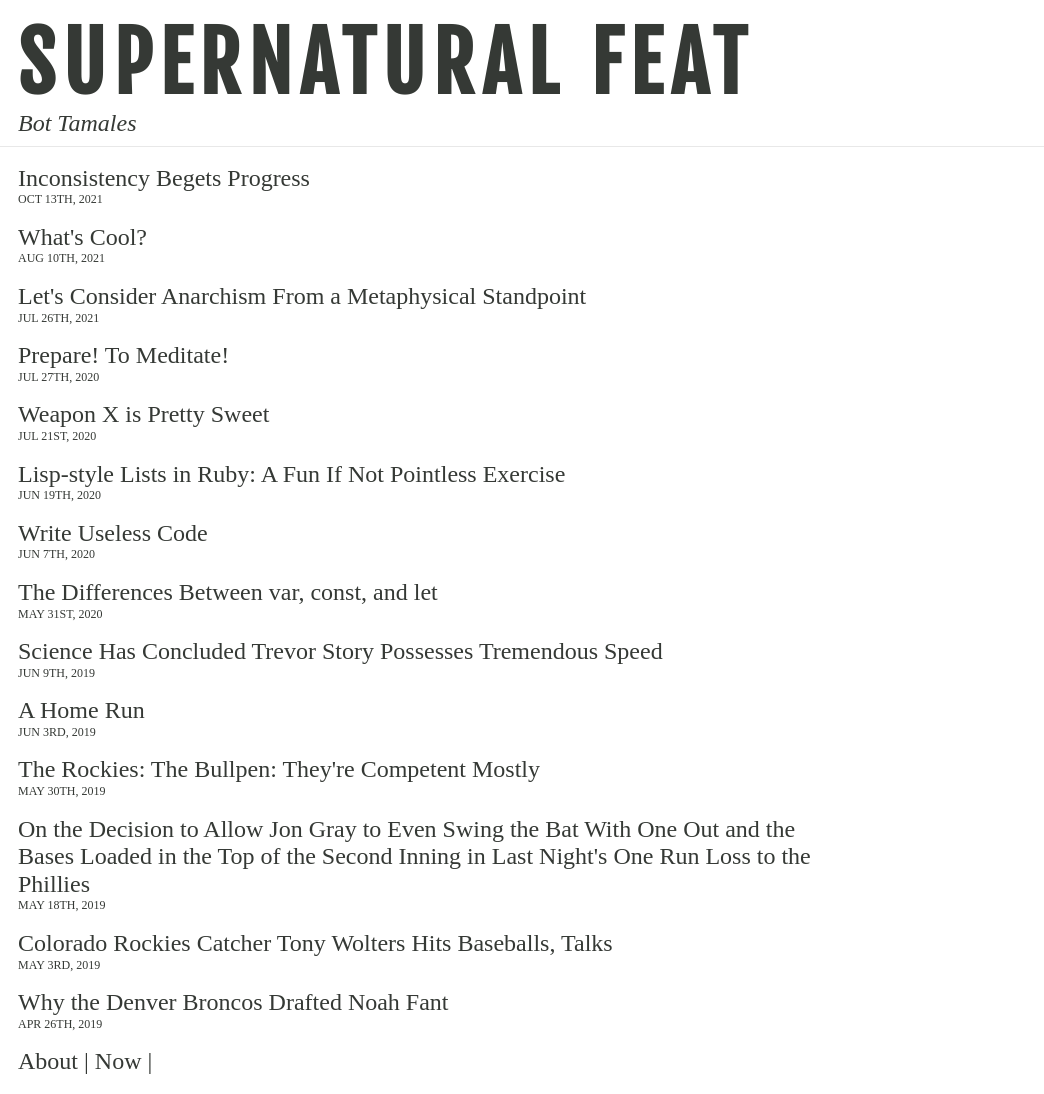
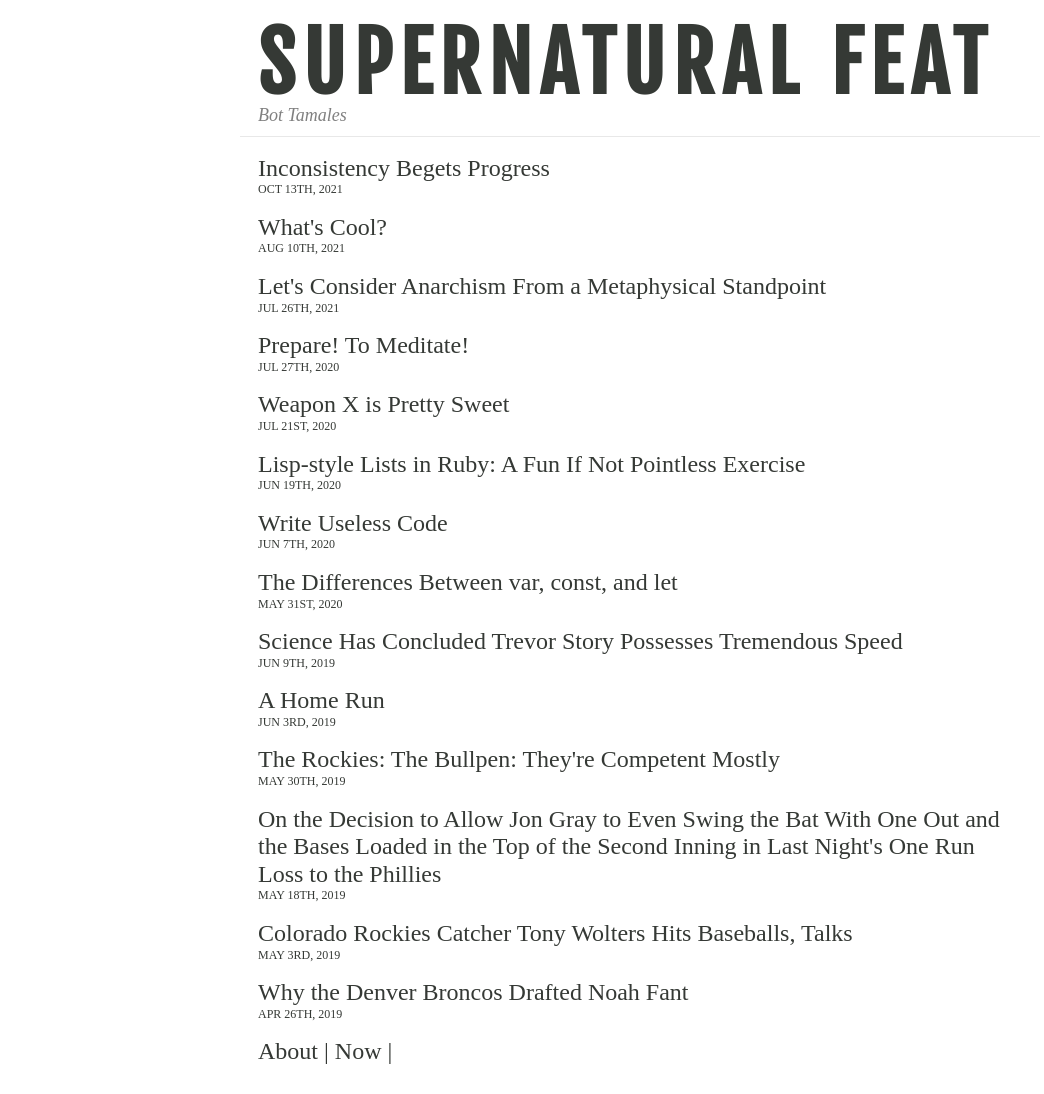
Before and after one commit to jgoggles/jgoggles.github.io, a Jekyll site: the page built from index.html, in a window 1280 px wide. Shown: the whole page, without its empty margins (0-1044 px from the left). Built offline with Jekyll 4.4.1, drawn with Linux system fonts in a browser that asks for light colours.

Commit message:
More styles (#15)

```diff
--- a/_includes/header.html
+++ b/_includes/header.html
@@ -1,4 +1,4 @@
 <header>
   <h1><a href="/">Supernatural&nbsp;Feat</a></h1>
-  <i>Bot Tamales</i>
+  <i class="tag">Bot Tamales</i>
 </header>
--- a/_sass/_base.scss
+++ b/_sass/_base.scss
@@ -3,6 +3,8 @@
 body {
   color: #353935;
   font-size: 24px;
+  max-width: 800px;
+  margin: 0 auto;
 }
 
 a {
@@ -34,6 +36,8 @@ h2 {
 header {
   border-bottom: 1px solid #e8e8e8;
   padding: 18px 18px 8px 18px;
+  h1 { margin-bottom: -10px; }
+  .tag { color: gray; font-size: 18px; }
 }
 pre {
   white-space: pre-wrap;
@@ -50,7 +54,6 @@ blockquote {
 
 .container {
   padding: 18px;
-  max-width: 800px;
 }
 
 .post-link {
```
